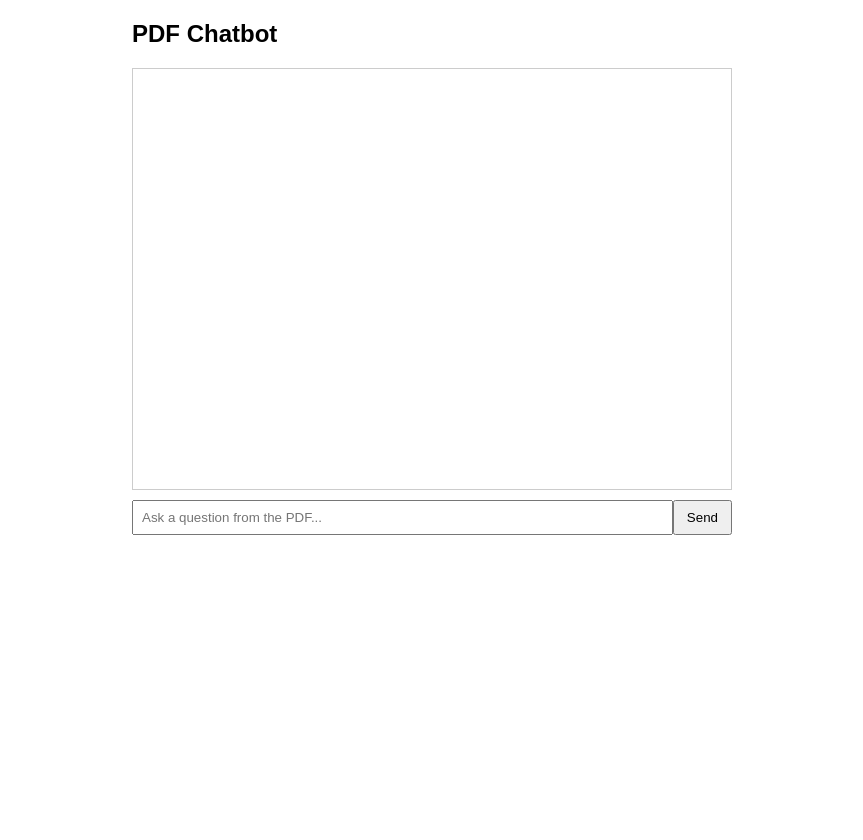
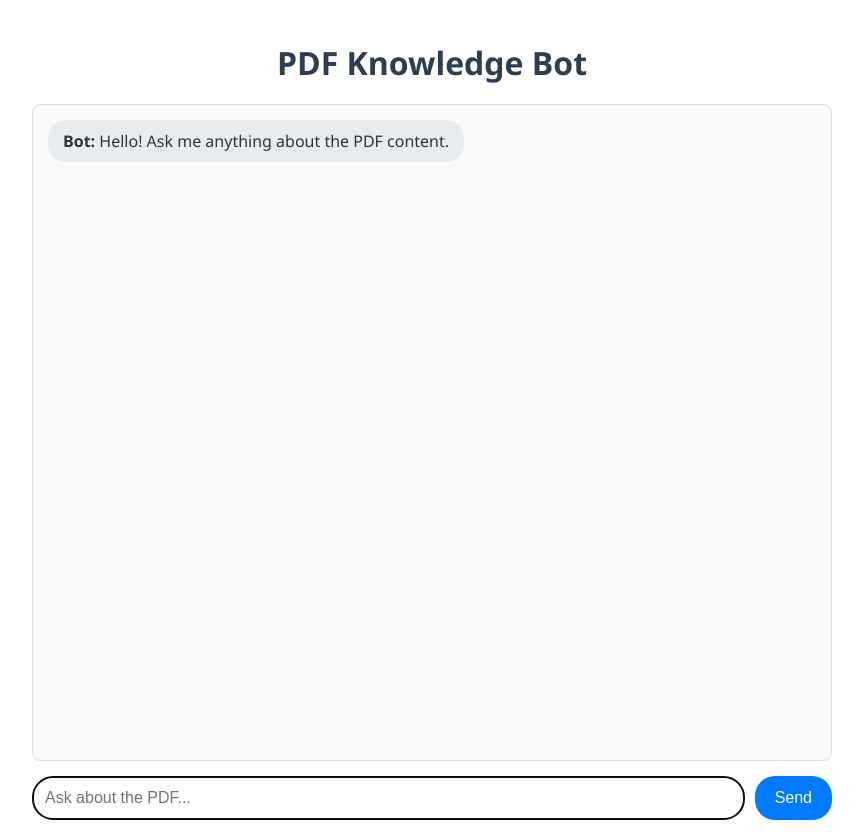
Before and after one commit to Puneet398/chatbot, a React (Create React App) app in the folder pdf-chatbot/: page / in a window 1280 px wide. Shown: the whole page, without its empty margins (208-1071 px from the left). Before the commit the page ends 800 px from the top, so only its background shows below. Built offline with nearby package versions, Linux system fonts and the light colour scheme.

Commit message:
new file:   pdf-chatbot/src/Api.js 	modified:   pdf-chatbot/src/App.css 	new file:   pdf-chatbot/src/App.js 	deleted:    pdf-chatbot/src/App.jsx

```diff
--- a/pdf-chatbot/src/App.css
+++ b/pdf-chatbot/src/App.css
@@ -1,38 +1,88 @@
-.App {
-  text-align: center;
+.chatbot-container {
+  max-width: 800px;
+  margin: 0 auto;
+  padding: 20px;
+  font-family: 'Segoe UI', sans-serif;
+  height: 100vh;
+  display: flex;
+  flex-direction: column;
 }
 
-.App-logo {
-  height: 40vmin;
-  pointer-events: none;
+h1 {
+  text-align: center;
+  color: #2c3e50;
+  margin-bottom: 20px;
 }
 
-@media (prefers-reduced-motion: no-preference) {
-  .App-logo {
-    animation: App-logo-spin infinite 20s linear;
-  }
+.chat-window {
+  flex: 1;
+  border: 1px solid #ddd;
+  border-radius: 8px;
+  padding: 15px;
+  overflow-y: auto;
+  margin-bottom: 15px;
+  background: #f9f9f9;
 }
 
-.App-header {
-  background-color: #282c34;
-  min-height: 100vh;
-  display: flex;
-  flex-direction: column;
-  align-items: center;
-  justify-content: center;
-  font-size: calc(10px + 2vmin);
+.message {
+  margin-bottom: 12px;
+}
+
+.message-content {
+  padding: 10px 15px;
+  border-radius: 18px;
+  display: inline-block;
+  max-width: 80%;
+}
+
+.message.user {
+  text-align: right;
+}
+
+.message.user .message-content {
+  background: #007bff;
   color: white;
 }
 
-.App-link {
-  color: #61dafb;
+.message.assistant .message-content {
+  background: #e9ecef;
+  color: #333;
 }
 
-@keyframes App-logo-spin {
-  from {
-    transform: rotate(0deg);
-  }
-  to {
-    transform: rotate(360deg);
-  }
+.typing::after {
+  content: '...';
+  animation: dots 1.5s steps(5, end) infinite;
 }
+
+@keyframes dots {
+  0%, 20% { content: '.'; }
+  40% { content: '..'; }
+  60%, 100% { content: '...'; }
+}
+
+.input-form {
+  display: flex;
+  gap: 10px;
+}
+
+.input-form input {
+  flex: 1;
+  padding: 12px;
+  border: 1px solid #ddd;
+  border-radius: 20px;
+  font-size: 16px;
+}
+
+.input-form button {
+  padding: 0 20px;
+  background: #007bff;
+  color: white;
+  border: none;
+  border-radius: 20px;
+  cursor: pointer;
+  font-size: 16px;
+}
+
+.input-form button:disabled {
+  background: #ccc;
+}
--- /dev/null
+++ b/pdf-chatbot/src/App.js
@@ -0,0 +1,83 @@
+import React, { useState, useRef, useEffect } from 'react';
+import './App.css';
+
+function App() {
+  const [messages, setMessages] = useState([
+    { role: 'assistant', content: 'Hello! Ask me anything about the PDF content.' }
+  ]);
+  const [input, setInput] = useState('');
+  const [isLoading, setIsLoading] = useState(false);
+  const messagesEndRef = useRef(null);
+
+  // Auto-scroll to bottom
+  useEffect(() => {
+    messagesEndRef.current?.scrollIntoView({ behavior: 'smooth' });
+  }, [messages]);
+
+  const handleSubmit = async (e) => {
+    e.preventDefault();
+    if (!input.trim() || isLoading) return;
+
+    // Add user message
+    setMessages(prev => [...prev, { role: 'user', content: input }]);
+    setInput('');
+    setIsLoading(true);
+
+    try {
+      // Call Vercel serverless function
+      const response = await fetch('/api/chat', {
+        method: 'POST',
+        headers: { 'Content-Type': 'application/json' },
+        body: JSON.stringify({ question: input })
+      });
+
+      const data = await response.json();
+      setMessages(prev => [...prev, { role: 'assistant', content: data.answer }]);
+    } catch (error) {
+      console.error('Error:', error);
+      setMessages(prev => [...prev, { role: 'assistant', content: 'Sorry, I encountered an error.' }]);
+    } finally {
+      setIsLoading(false);
+    }
+  };
+
+  return (
+    <div className="chatbot-container">
+      <h1>PDF Knowledge Bot</h1>
+
+      <div className="chat-window">
+        {messages.map((msg, i) => (
+          <div key={i} className={`message ${msg.role}`}>
+            <div className="message-content">
+              <strong>{msg.role === 'user' ? 'You' : 'Bot'}:</strong> {msg.content}
+            </div>
+          </div>
+        ))}
+        {isLoading && (
+          <div className="message assistant">
+            <div className="message-content">
+              <strong>Bot:</strong> <span className="typing">Thinking...</span>
+            </div>
+          </div>
+        )}
+        <div ref={messagesEndRef} />
+      </div>
+
+      <form onSubmit={handleSubmit} className="input-form">
+        <input
+          type="text"
+          value={input}
+          onChange={(e) => setInput(e.target.value)}
+          disabled={isLoading}
+          placeholder="Ask about the PDF..."
+          autoFocus
+        />
+        <button type="submit" disabled={isLoading}>
+          {isLoading ? '...' : 'Send'}
+        </button>
+      </form>
+    </div>
+  );
+}
+
+export default App;
--- a/pdf-chatbot/src/App.jsx
+++ /dev/null
@@ -1,70 +0,0 @@
-import { useState, useEffect, useRef } from 'react';
-import './App.css'; // Optional: minimal styling
-
-function App() {
-  const [messages, setMessages] = useState([]);
-  const [input, setInput] = useState('');
-  const [isProcessing, setIsProcessing] = useState(false);
-  const messagesEndRef = useRef(null);
-
-  useEffect(() => {
-    messagesEndRef.current?.scrollIntoView({ behavior: 'smooth' });
-  }, [messages]);
-
-  const handleSubmit = async (e) => {
-    e.preventDefault();
-    if (!input.trim()) return;
-
-    const userMessage = { role: 'user', content: input };
-    setMessages((prev) => [...prev, userMessage]);
-    setInput('');
-    setIsProcessing(true);
-
-    try {
-      const res = await fetch('main', {
-        method: 'POST',
-        headers: { 'Content-Type': 'application/json' },
-        body: JSON.stringify({ question: input })
-      });
-      const data = await res.json();
-      setMessages((prev) => [...prev, { role: 'assistant', content: data.answer }]);
-    } catch (error) {
-      console.error(error);
-      setMessages((prev) => [...prev, { role: 'assistant', content: 'Error contacting server.' }]);
-    } finally {
-      setIsProcessing(false);
-    }
-  };
-
-  return (
-    <div className="chatbot-container" style={{ maxWidth: 600, margin: '0 auto', fontFamily: 'Arial' }}>
-      <h2>PDF Chatbot</h2>
-
-      <div style={{ border: '1px solid #ccc', padding: 10, height: 400, overflowY: 'auto' }}>
-        {messages.map((msg, i) => (
-          <div key={i} style={{ margin: '10px 0', textAlign: msg.role === 'user' ? 'right' : 'left' }}>
-            <strong>{msg.role === 'user' ? 'You' : 'Bot'}:</strong> {msg.content}
-          </div>
-        ))}
-        {isProcessing && (
-          <div style={{ textAlign: 'left' }}>Bot: <em>Typing...</em></div>
-        )}
-        <div ref={messagesEndRef} />
-      </div>
-
-      <form onSubmit={handleSubmit} style={{ display: 'flex', marginTop: 10 }}>
-        <input
-          type="text"
-          value={input}
-          onChange={(e) => setInput(e.target.value)}
-          disabled={isProcessing}
-          placeholder="Ask a question from the PDF..."
-          style={{ flex: 1, padding: 8 }}
-        />
-        <button type="submit" disabled={isProcessing} style={{ padding: '0 12px' }}>Send</button>
-      </form>
-    </div>
-  );
-}
-
-export default App;
```
Also changed, not shown: pdf-chatbot/src/Api.js (added, +27 -0 lines).
